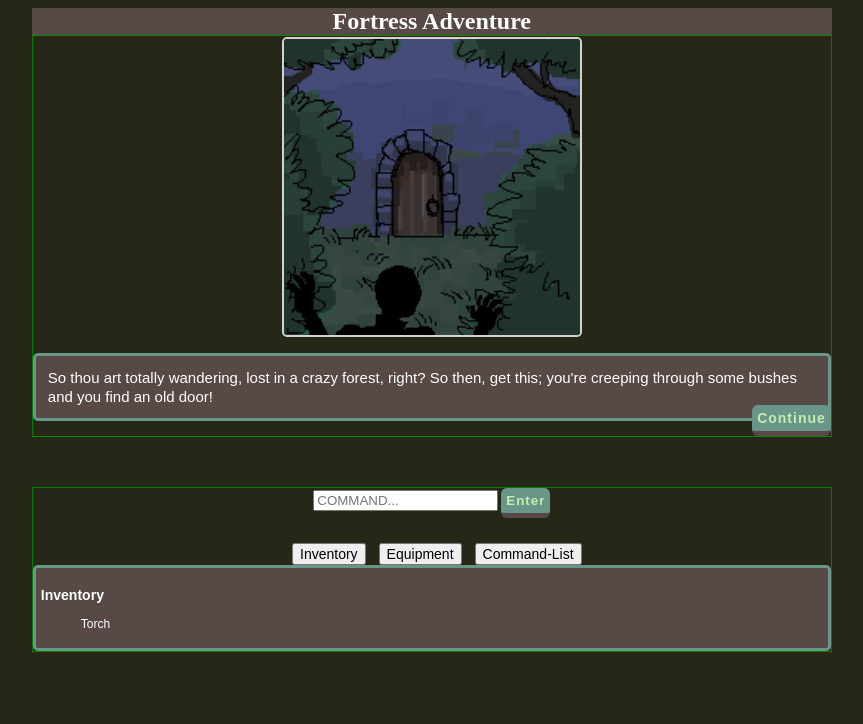
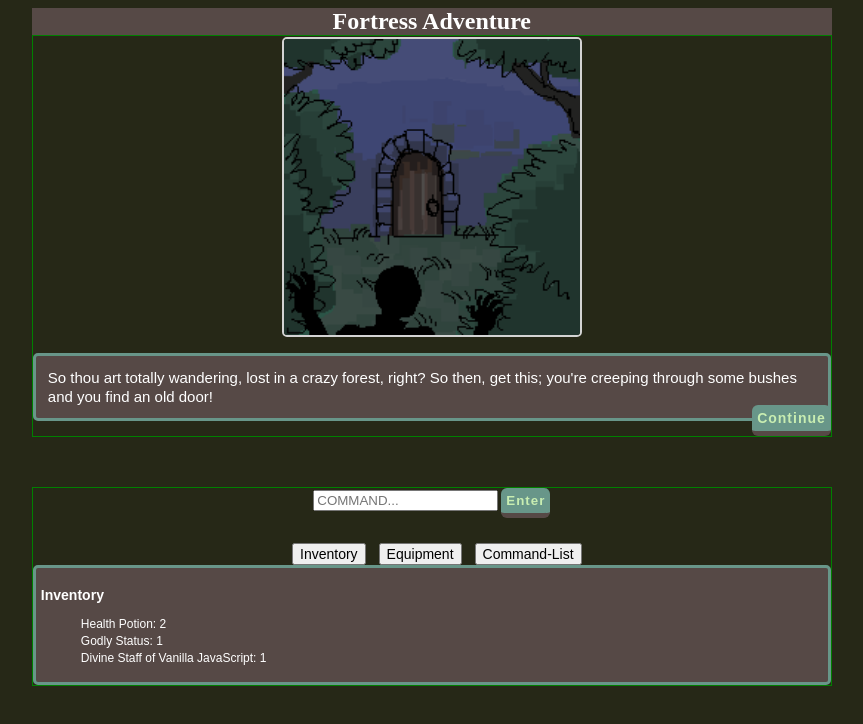
Before and after one commit to assembly-of-tabulation/Text-Adventure, a website: page branch-main/index.html in a window 1280 px wide. Both pictures are taken after a click on the button "Inventory". Shown: the whole page, without its empty margins (217-1080 px from the left). Drawn offline with nearby package versions, Linux system fonts and the light colour scheme.

Commit message:
Add Inventory.js and a fillItemMenu function

```diff
--- a/branch-main/basicCombat.js
+++ b/branch-main/basicCombat.js
@@ -96,25 +96,25 @@ const TestPlayer = {
 
 	}, // End menu_attacks Obj
 
-	inventory: {
-		torch: {
-			name: 'Torch',
-			count: 2 },
+	// inventory: {
+	// 	torch: {
+	// 		name: 'Torch',
+	// 		count: 2 },
 
-		short_sword: {
-			name: 'Short Sword',
-			count: 1 },
+	// 	short_sword: {
+	// 		name: 'Short Sword',
+	// 		count: 1 },
 
-		throwing_knives: {
-			name: 'Throwing Knives',
-			count: 3 },
+	// 	throwing_knives: {
+	// 		name: 'Throwing Knives',
+	// 		count: 3 },
 
-		potion: {
-			name: 'Healing Potion',
-			count: 2 }
+	// 	potion: {
+	// 		name: 'Healing Potion',
+	// 		count: 2 }
 
 
-	},
+	// },
 
 	// --METHODS FOR HANDLING PLAYER--
 
@@ -271,14 +271,51 @@ const Controller = (function(dataCtrl, UICtrl) {
 	}
 
 
+	const fillMenuList = function () {
+
+		// Get <ul> by id; items, equipment
+		const menuItemsUL = document.getElementById('items');
+		const menuEquipmentUL = document.getElementById('equipment');
+		console.log(menuItemsUL);
+
+
+		// Get Inventory.items.potions object
+		const inventoryItemsPotionsList = Inventory.items.potions;
+		console.log(Object.keys(inventoryItemsPotionsList));
+
+
+		// Acts like jQuery's  empty() method
+		while (menuItemsUL.firstChild) {
+			menuItemsUL.removeChild(menuItemsUL.firstChild);
+		}
+
+
+		// iterating through object keys and values
+		for (let [key, value] of Object.entries(inventoryItemsPotionsList)) {
+			console.log( `${key} : ${value}` );
+
+			// Create <li> element
+			let element_li = document.createElement('li');
+
+			// Create textNode
+			let text = document.createTextNode(`${key}: ${value}`);
+
+			// Add text to li element
+			element_li.appendChild(text);
+
+			// Append li to menu
+			menuItemsUL.appendChild(element_li);
+		}
+	};
+
+	fillMenuList();
+
+
+
 
 	return {
 		init: function() {
 			setupEventListeners();
-		},
-
-		test_1: function() {
-			UICtrl.publicTest();
 		},
 
 		change_location_image: function() {
--- a/branch-main/index.html
+++ b/branch-main/index.html
@@ -50,8 +50,9 @@
 				<!-- Inventory Content -->
 				<div class="tab-content">
 					<h3>Inventory</h3>
-					<ul>
-						<li>Torch</li>
+					<ul id="items">
+
+
 					</ul>
 				</div>
 
@@ -59,8 +60,9 @@
 				<!-- Equipment Content -->
 				<div class="tab-content">
 					<h3>Equipment</h3>
-					<ul>
-						<li>Short Sword</li>
+					<ul id="equipment">
+
+
 					</ul>
 				</div>
 
@@ -69,12 +71,7 @@
 				<div class="tab-content">
 					<h3>Command-List</h3>
 					<ul>
-						<li>torch</li>
-						<li>inspect</li>
-						<li>open</li>
-						<li>move</li>
-						<li>use</li>
-						<li>take</li>
+
 
 					</ul>
 				</div>
@@ -132,6 +129,7 @@
 
 	<script type="text/javascript" src="https://cdnjs.cloudflare.com/ajax/libs/jquery/3.4.1/jquery.min.js"></script>
 
+	<script type="text/javascript" src="../inventory.js"></script>
 	<script type="text/javascript" src="basicCombat.js"></script>
 
 
--- /dev/null
+++ b/inventory.js
@@ -0,0 +1,56 @@
+
+
+const Inventory = {
+
+	items: {
+
+		potions: {
+			"Health Potion": 2,
+			"Godly Status": 1,
+			" Divine Staff of Vanilla JavaScript": 1
+		},
+
+		scrolls: {},
+
+		keys: {
+			"Bronze Key": 1
+		}
+
+
+	},
+
+	equipment: {
+
+		weapons: {
+			"Short Sword": 1,
+			"Throwing Knives": 3
+		},
+
+		armor: {
+			"Leather Armor": 1
+		},
+
+		relics: {
+			"Stone Jewel Ring": 1
+		}
+
+	},
+
+	readyEquipment: {
+
+		weapons: {
+			"Short Sword": 1
+		},
+
+		armor: {
+			"Leather Armor": 1
+		},
+
+		relics: {}
+
+
+	}
+
+
+
+}
```
